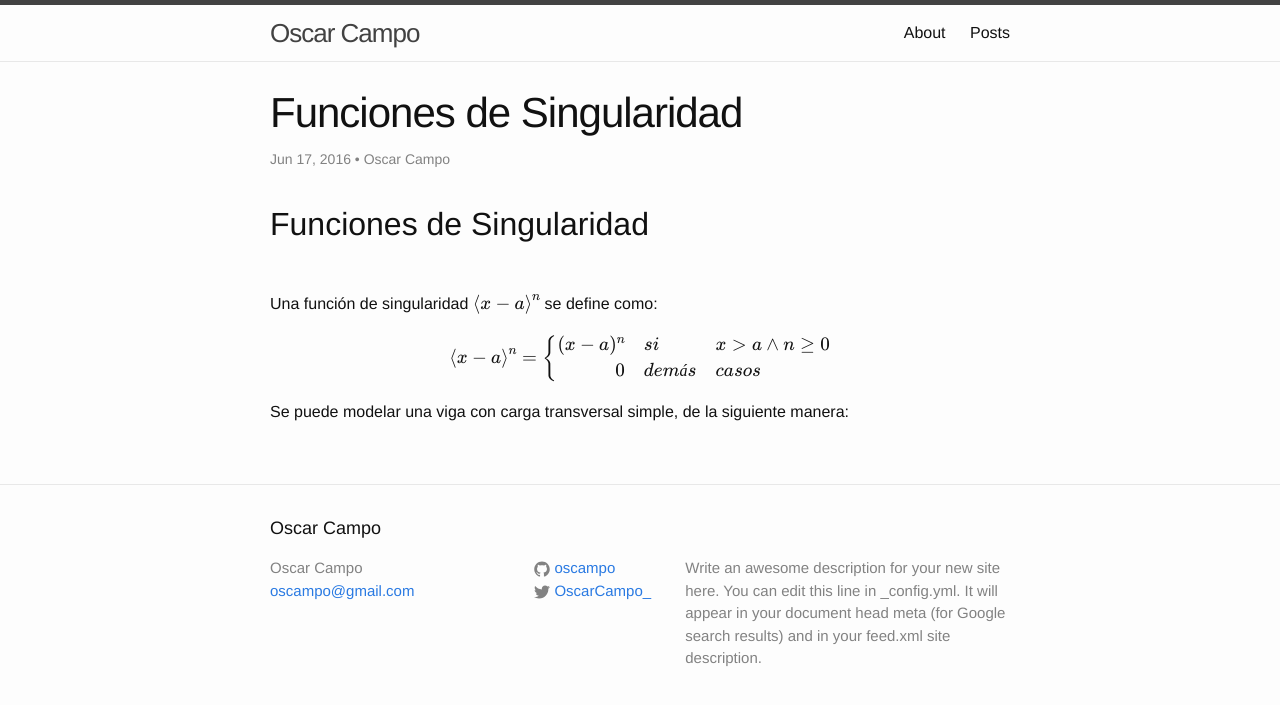
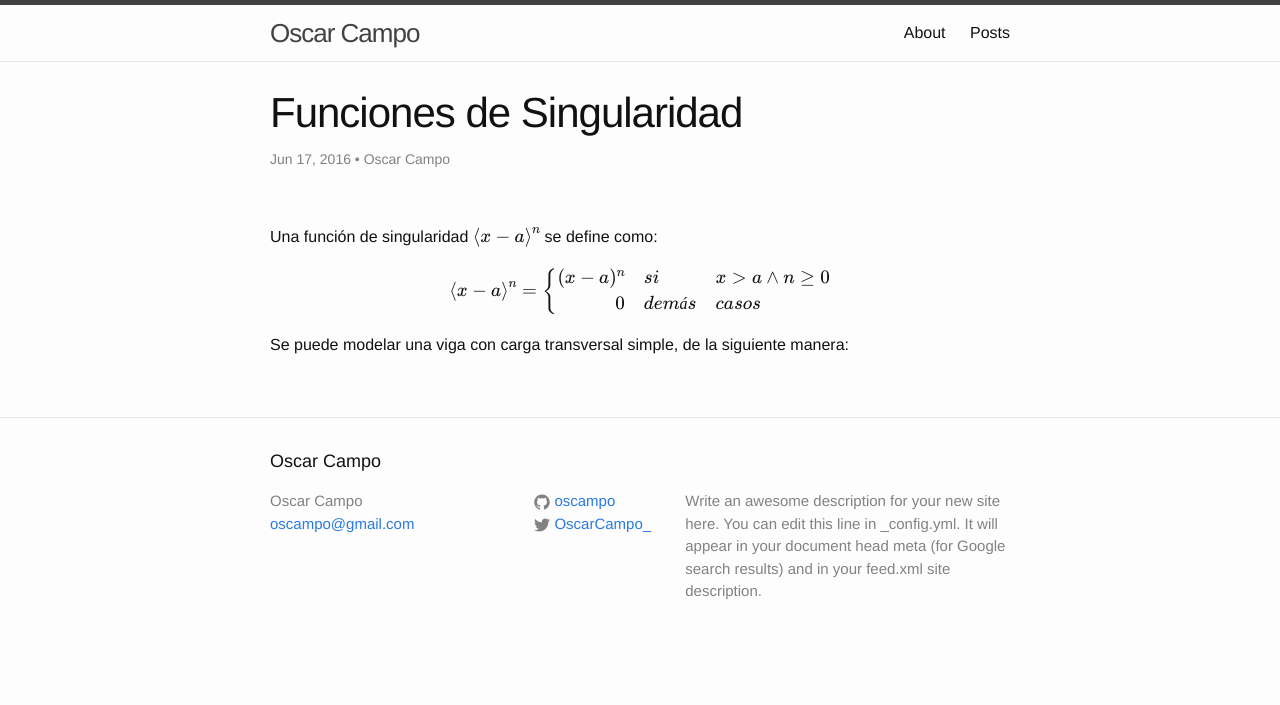
Before and after one commit to oscampo/oscampo.github.io, a Jekyll site: the page built from _posts/2016-06-17-title-nueva-entrada.md, in a window 1280 px wide. Shown: the top 705 px of the page. Built offline with Jekyll 4.4.1, drawn with Linux system fonts in a browser that asks for light colours; formulas are drawn with MathJax 3.

Commit message:
Update 2016-06-17-title-nueva-entrada.md

```diff
--- a/_posts/2016-06-17-title-nueva-entrada.md
+++ b/_posts/2016-06-17-title-nueva-entrada.md
@@ -7,8 +7,6 @@ tags:       funciones de singularidad
 categories: ingeniería, mecánica
 ---
 
-## Funciones de Singularidad ##
-
 $$\newcommand{\fsin}[3]{#1\left\langle x-#2\right\rangle^{#3}} \\$$
 
 Una función de singularidad $$\fsin{}{a}{n}$$ se define como:
```
